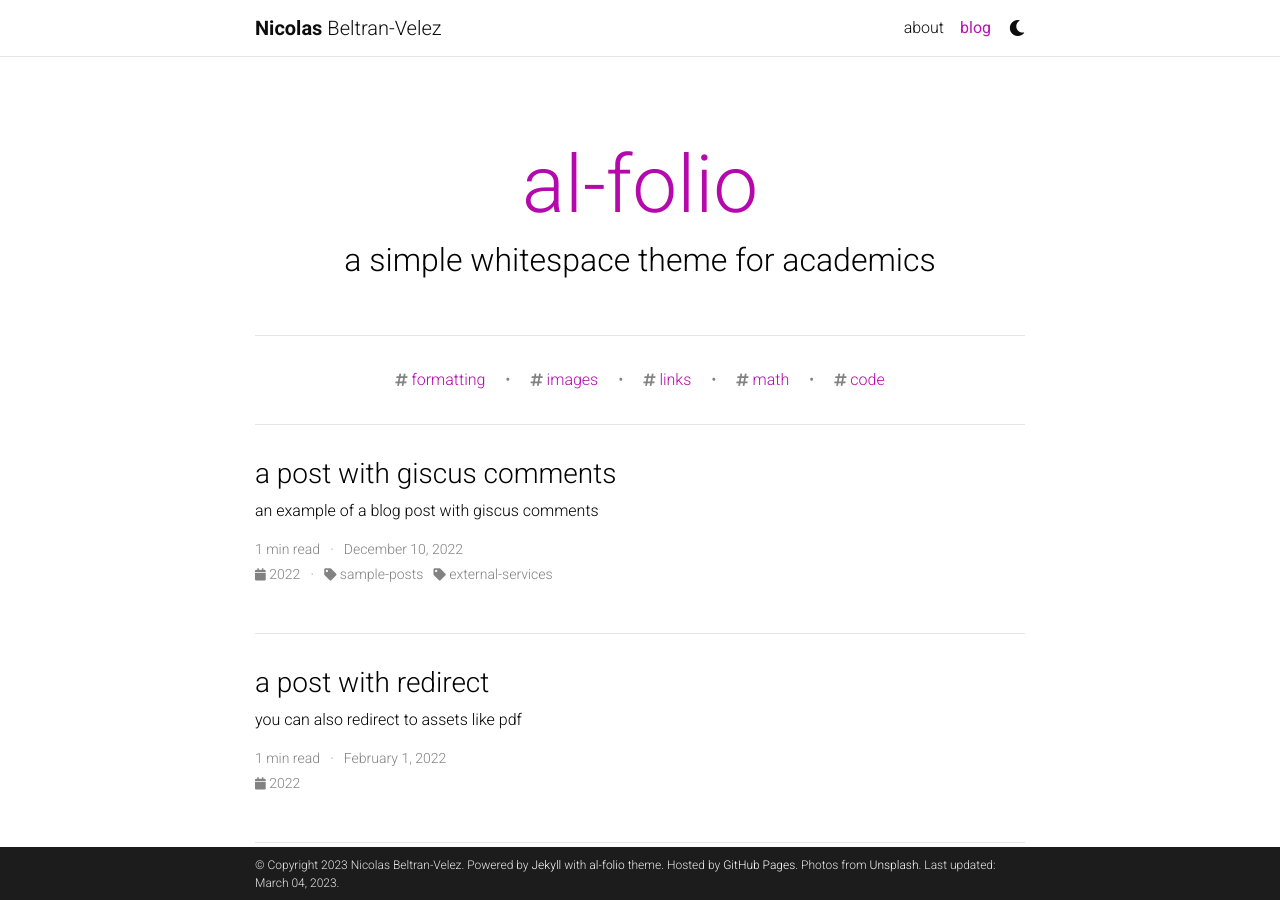
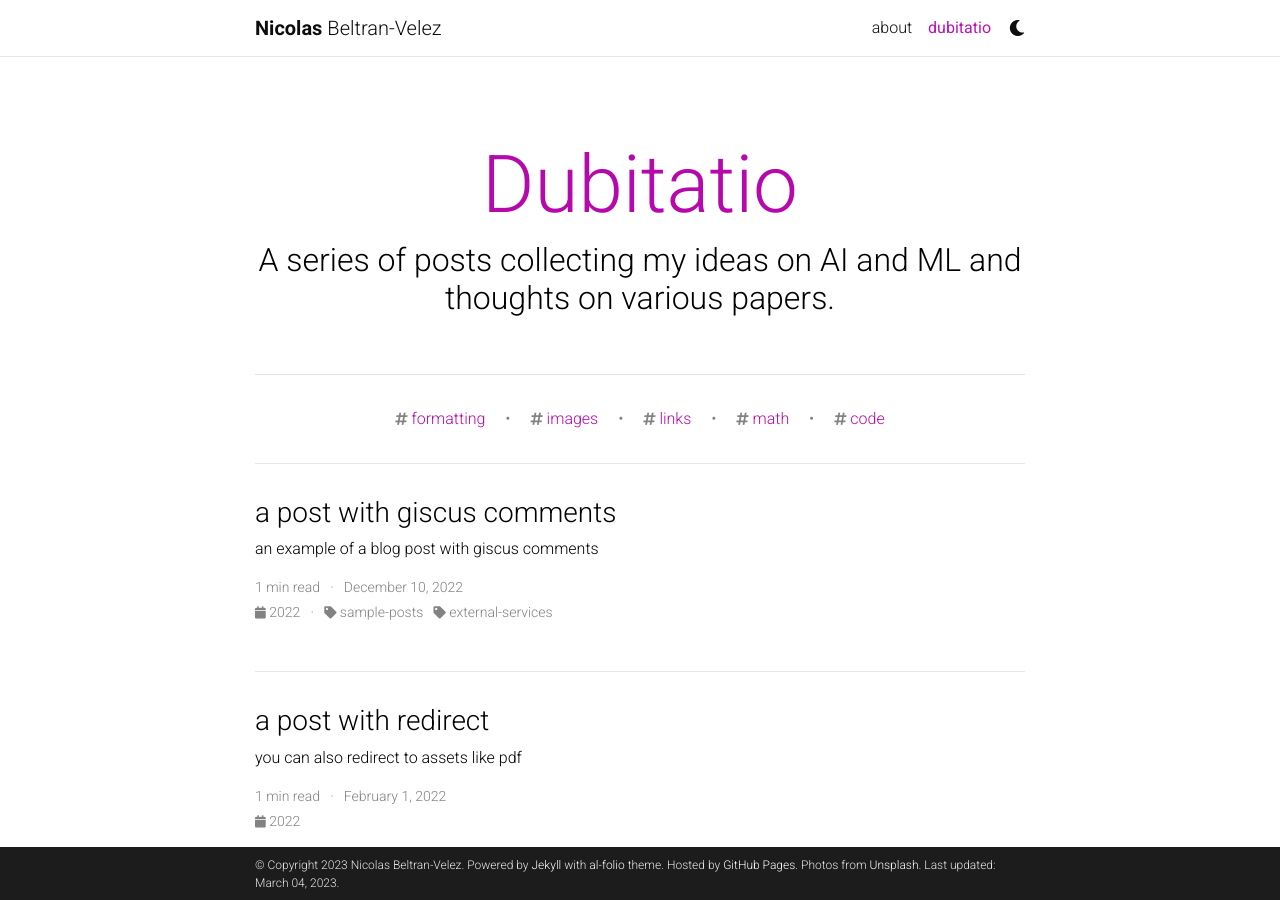
Before and after one commit to velezbeltran/velezbeltran.github.io, a Jekyll site: the page built from blog/index.html, in a window 1280 px wide and 900 px high. Built offline with Jekyll 4.4.1, drawn with Linux system fonts in a browser that asks for light colours; the list of posts is cut into pages by our own code; comment, search, counter and statistics services are not loaded; a style sheet for code colours, icons or effects is not loaded.

Commit message:
enabled google analytics

```diff
--- a/_config.yml
+++ b/_config.yml
@@ -41,7 +41,7 @@
 # will use title and url fields
 # Take a look to https://github.com/jekyll/jekyll-feed for more customization
 
-rss_icon: true
+rss_icon: false
 
 # -----------------------------------------------------------------------------
 # Layout
@@ -67,7 +67,7 @@
 # Social integration
 # -----------------------------------------------------------------------------
 
-github_username: # your GitHub user name
+github_username: velezbeltran # your GitHub user name
 gitlab_username: # your GitLab user name
 twitter_username: # your Twitter handle
 mastodon_username: # your mastodon instance+username in the format instance.tld/@username
@@ -106,7 +106,7 @@
 # Analytics and search engine verification
 # -----------------------------------------------------------------------------
 
-google_analytics:  # your Google Analytics measurement ID (format: G-XXXXXXXXXX)
+google_analytics:  G-5MFGKMKL6C # your Google Analytics measurement ID (format: G-XXXXXXXXXX)
 panelbear_analytics:  # panelbear analytics site ID (format: XXXXXXXXX)
 
 google_site_verification:  # your google-site-verification ID (Google Search Console)
@@ -116,9 +116,9 @@
 # Blog
 # -----------------------------------------------------------------------------
 
-blog_name: al-folio # blog_name will be displayed in your blog page
-blog_nav_title: blog # your blog must have a title for it to be displayed in the nav bar
-blog_description: a simple whitespace theme for academics
+blog_name: Dubitatio # blog_name will be displayed in your blog page
+blog_nav_title: dubitatio # your blog must have a title for it to be displayed in the nav bar
+blog_description: A series of posts collecting my ideas on AI and ML and thoughts on various papers.
 permalink: /blog/:year/:title/
 
 # Pagination
@@ -336,7 +336,7 @@
 # Optional Features
 # -----------------------------------------------------------------------------
 
-enable_google_analytics:    false  # enables google analytics
+enable_google_analytics:    true  # enables google analytics
 enable_panelbear_analytics: false  # enables panelbear analytics
 enable_google_verification: false  # enables google site verification
 enable_bing_verification:   false  # enables bing site verification
```
Also changed, not shown: _pages/about.md (+2 -2 lines).
